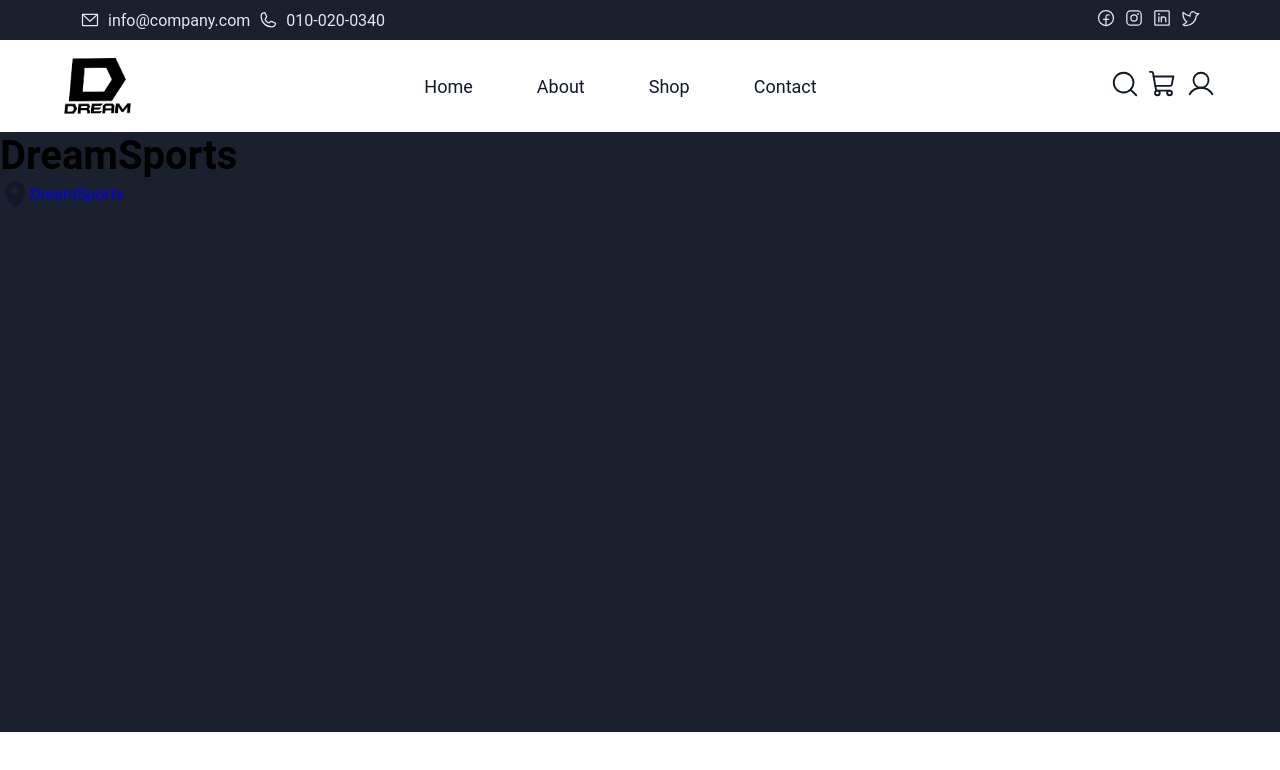
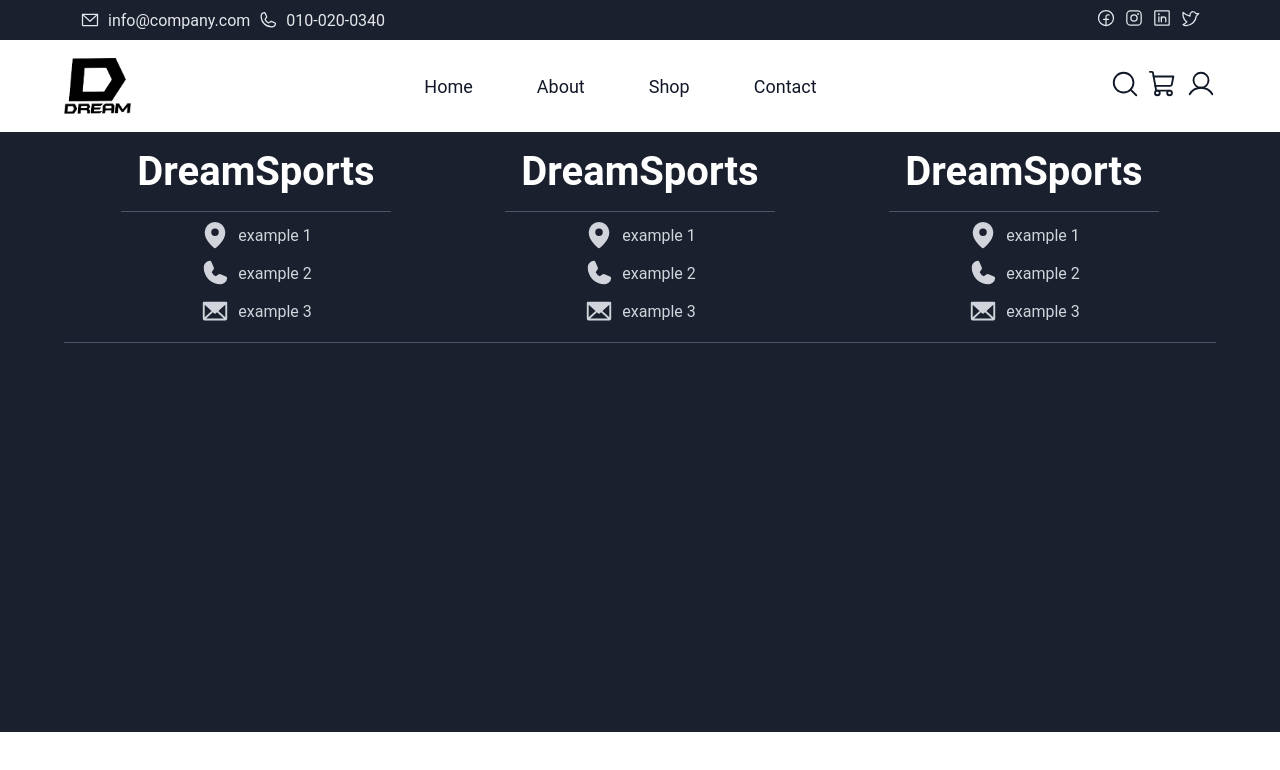
Before and after one commit to aleffaso/dreamsports_app, a Next.js app: page / in a window 1280 px wide. Shown: the top 770 px of the page. Built offline with nearby package versions, Linux system fonts and the light colour scheme.

Commit message:
adjusting footer

```diff
--- /dev/null
+++ b/src/view/enviroments/public/layout/footer/components/info/components/article/mapped.tsx
@@ -0,0 +1,7 @@
+import { MapPin, Phone, Envelope } from 'phosphor-react';
+
+export const listAddress = [
+  { title: 'example 1', href: '/', icon: <MapPin weight="fill" /> },
+  { title: 'example 2', href: '/', icon: <Phone weight="fill" /> },
+  { title: 'example 3', href: '/', icon: <Envelope weight="fill" /> }
+];
--- a/src/view/enviroments/public/layout/footer/components/info/components/article/styles.ts
+++ b/src/view/enviroments/public/layout/footer/components/info/components/article/styles.ts
@@ -1,22 +1,35 @@
 import styled from 'styled-components';
+import { Device } from '../../../../../../../../../helpers/screens';
 import { transformFont } from '../../../../../../../../../utils';
 
 export const Wrapper = styled.article`
   display: flex;
-  align-items: flex-start;
+  align-items: center;
   justify-content: start;
   flex-direction: column;
   & > h1 {
+    display: flex;
     font-size: ${transformFont.toRem(40)};
+    color: ${({ theme }) => theme.colors.shades.white};
+    padding: 16px;
+    border-bottom: 1px solid ${({ theme }) => theme.colors.neutral.n600};
+    @media ${Device.max('tablet', 'md')} {
+      font-size: ${transformFont.toRem(32)};
+    }
   }
   & > div > span,
   a {
     display: flex;
     align-items: center;
     justify-content: flex-start;
+    gap: 8px;
+    color: ${({ theme }) => theme.colors.neutral.n300};
+    padding-top: 8px;
     & > svg {
       font-size: 30px;
-      color: ${({ theme }) => theme.colors.neutral.n900};
+    }
+    &:hover {
+      color: ${({ theme }) => theme.colors.neutral.n500};
     }
   }
 `;
--- a/src/view/enviroments/public/layout/footer/components/info/index.tsx
+++ b/src/view/enviroments/public/layout/footer/components/info/index.tsx
@@ -1,9 +1,9 @@
 import Link from 'next/link';
 import { MapPin } from 'phosphor-react';
 import { Article } from './components/article';
+import { listAddress } from './components/article/mapped';
 import * as S from './styles';
 
-const listAddress = [{ title: 'DreamSports', icon: <MapPin weight="fill" />, href: '/' }];
 export const Info = () => {
   return (
     <S.Wrapper>
@@ -20,6 +20,32 @@ export const Info = () => {
           </>
         }
       />
+      <Article
+        title="DreamSports"
+        content={
+          <>
+            {listAddress.map((item, index) => (
+              <Link key={index} href={item.href}>
+                {item.icon}
+                {item.title}
+              </Link>
+            ))}
+          </>
+        }
+      />
+      <Article
+        title="DreamSports"
+        content={
+          <>
+            {listAddress.map((item, index) => (
+              <Link key={index} href={item.href}>
+                {item.icon}
+                {item.title}
+              </Link>
+            ))}
+          </>
+        }
+      />
     </S.Wrapper>
   );
 };
--- a/src/view/enviroments/public/layout/footer/components/info/styles.ts
+++ b/src/view/enviroments/public/layout/footer/components/info/styles.ts
@@ -1,18 +1,21 @@
 import styled from 'styled-components';
-import { transformFont } from '../../../../../../../utils';
+import { Device } from '../../../../../../../helpers/screens';
 
 export const Wrapper = styled.section`
-  width: 90%;
+  width: 100%;
   max-width: 1440px;
+  display: flex;
+  justify-content: space-around;
+  padding-bottom: 16px;
+  border-bottom: 1px solid ${({ theme }) => theme.colors.neutral.n600};
+  @media ${Device.max('tablet', 'md')} {
+    display: block;
+  }
 `;
 
 export const Container = styled.section`
   width: 100%;
   display: flex;
   justify-content: left;
-  align-items: left;
-  & > h1 {
-    font-size: ${transformFont.toRem(40)};
-    color: ${({ theme }) => theme.colors.neutral.n400};
-  }
+  align-items: center;
 `;
--- a/src/view/enviroments/public/layout/footer/styles.ts
+++ b/src/view/enviroments/public/layout/footer/styles.ts
@@ -9,6 +9,6 @@ export const Wrapper = styled.footer`
 
 export const Container = styled.div`
   max-width: 1440px;
-  width: 100%;
+  width: 90%;
   height: 600px;
 `;
```
